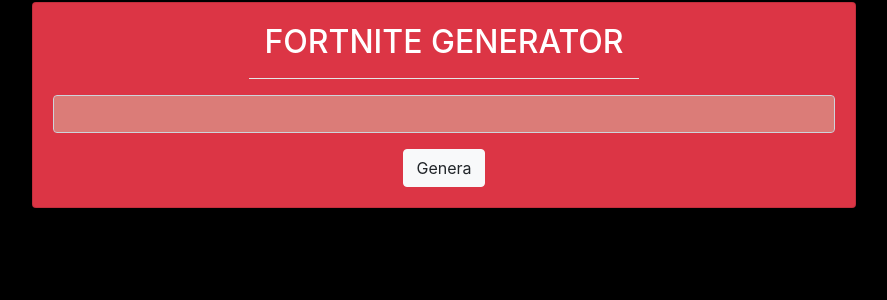
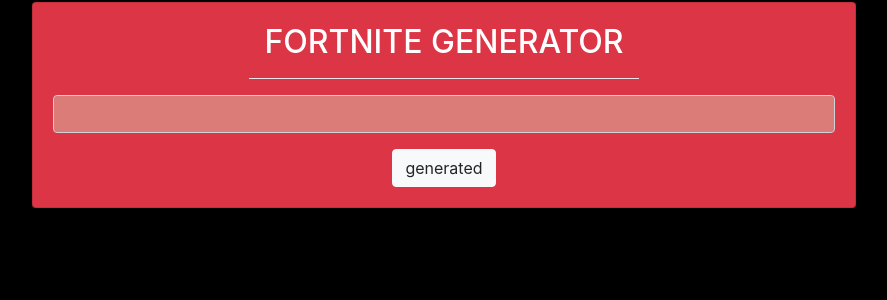
Before and after one commit to strqfe0/primoprogetto, a PHP site: page / in a window 1280 px wide. Shown: the part 247-547 px from the top of the page, without its empty margins (196-1083 px from the left). Run offline with PHP 8.4, Linux system fonts and the light colour scheme.

Commit message:
Update index.php

```diff
--- a/index.php
+++ b/index.php
@@ -6,7 +6,7 @@
       <meta name="viewport" content="width=device-width, initial-scale=1, shrink-to-fit=no">
       <!-- Bootstrap CSS -->
       <link rel="stylesheet" href="https://stackpath.bootstrapcdn.com/bootstrap/4.3.1/css/bootstrap.min.css" integrity="sha384-ggOyR0iXCbMQv3Xipma34MD+dH/1fQ784/j6cY/iJTQUOhcWr7x9JvoRxT2MZw1T" crossorigin="anonymous">
-      <title>Give</title>
+      <title>ForniteGenerator</title>
       <style>
          .outer {
          display: table;
@@ -138,7 +138,7 @@
                                  <input class="form-control text-center" id="generated" style="background-color: #db7c78;" type="text" placeholder="" data-clipboard-text="-" onclick="copy(); " readonly>
                                     <div class="row">
                                         <div class="col-sm-3"></div>
-                                        <div class="col-sm-6 text-center"><span id="copyMessage"></span><button type="button" onclick="generateResult(); showCopyMessage();" class="btn btn-light">Genera</button>
+                                        <div class="col-sm-6 text-center"><span id="copyMessage"></span><button type="button" onclick="generateResult(); showCopyMessage();" class="btn btn-light">generated</button>
                                         </div>
                                     </div>
                            </div>
```
